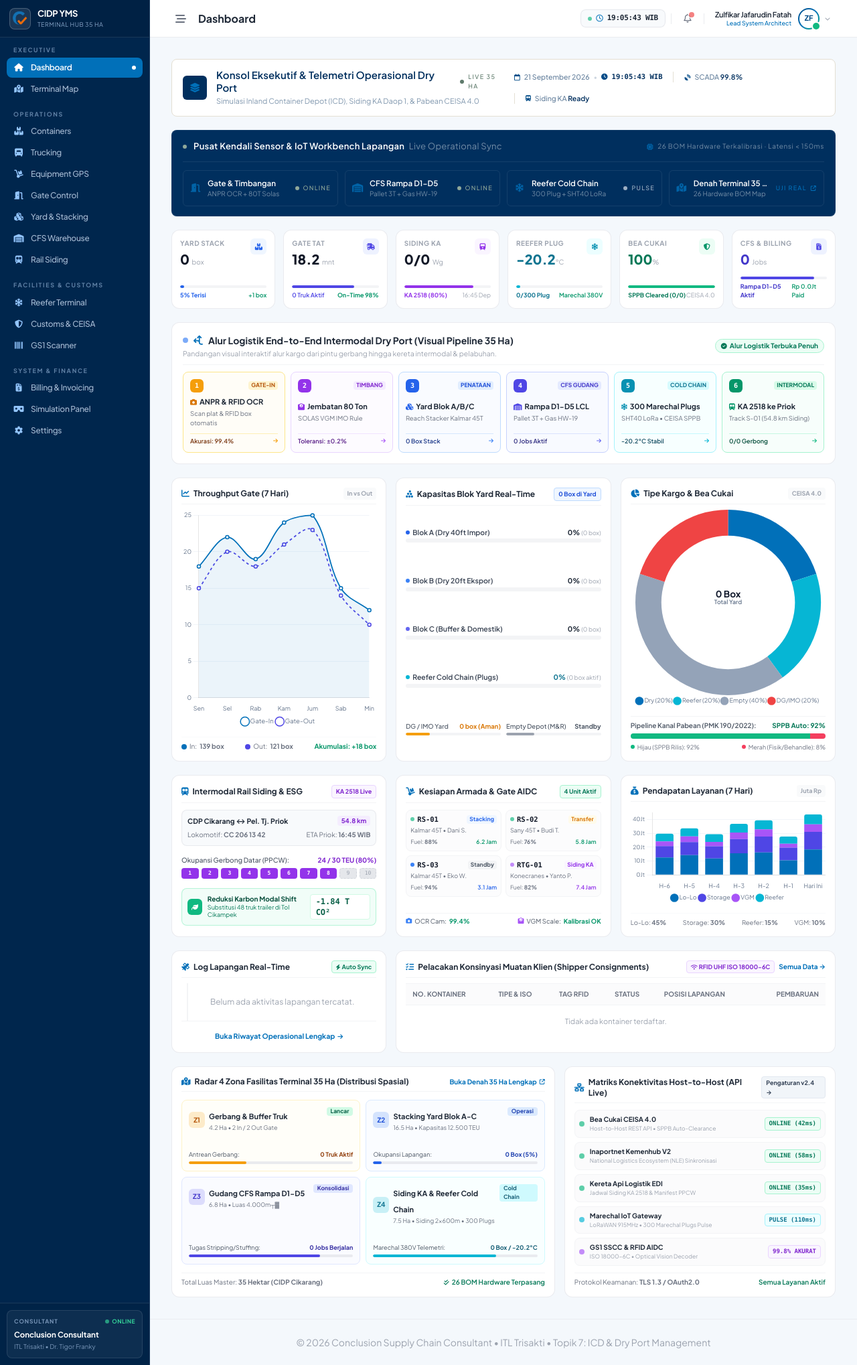
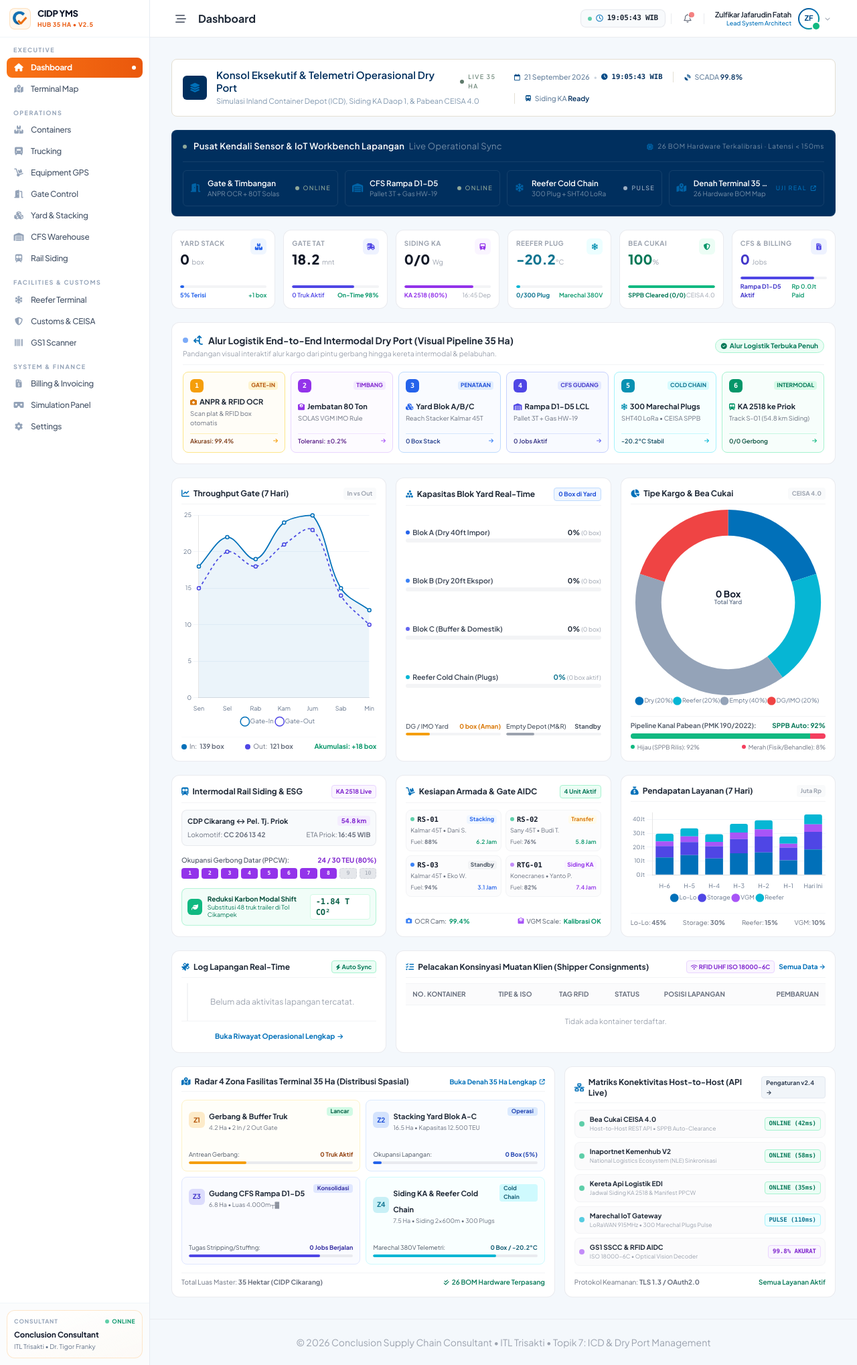
Before and after one commit to zulfikar1604/Conclusion_Intermodal_Dry_Port, a PHP site: page /xmlrpc/dashboard.php in a window 1280 px wide. Shown: the whole page at 67% size. Run offline with PHP 8.4, Linux system fonts and the light colour scheme; a user stored in the database is signed in; data that the repository does not hold is empty.

Commit message:
style: redesign sidebar to Clean Executive White with official Conclusion Orange brand accents

```diff
--- a/components/sidebar.php
+++ b/components/sidebar.php
@@ -1,34 +1,34 @@
 <?php
 // =============================================================================
 // FILE: components/sidebar.php
-// FUNGSI: Sidebar Navigasi Eksekutif CIDP (Maritime Navy Concept - Compact & Sleek)
+// FUNGSI: Sidebar Navigasi Eksekutif CIDP (Conclusion Orange & Clean Humanist Style)
 // =============================================================================
 ?>
-<!-- Sidebar (Maritime Navy: Selaras dengan Landing Page & Konten CIDP) -->
-<aside id="sidebar" class="bg-[#00264d] text-white flex-shrink-0 z-40 h-full overflow-hidden sidebar-transition w-56 fixed md:relative transform -translate-x-full md:translate-x-0 transition-all duration-300 ease-in-out shadow-xl md:shadow-none flex flex-col justify-between border-r border-white/10 font-sans">
+<!-- Sidebar (Clean Executive White + Conclusion Orange Hero Accent) -->
+<aside id="sidebar" class="bg-white text-slate-700 flex-shrink-0 z-40 h-full overflow-hidden sidebar-transition w-56 fixed md:relative transform -translate-x-full md:translate-x-0 transition-all duration-300 ease-in-out shadow-lg md:shadow-none flex flex-col justify-between border-r border-slate-200/80 font-sans">
 
-    <!-- Top: Logo Header (h-14 / 56px) -->
-    <div class="h-14 flex items-center justify-between px-3.5 border-b border-white/10 flex-shrink-0 bg-[#001f3f]/60">
+    <!-- Top: Logo Header (h-14 / 56px, Aligned with top header bar) -->
+    <div class="h-14 flex items-center justify-between px-3.5 border-b border-slate-100 flex-shrink-0 bg-white">
         <div class="flex items-center overflow-hidden space-x-2.5">
-            <div class="w-8 h-8 rounded-lg bg-white/10 border border-white/20 flex items-center justify-center p-1 flex-shrink-0 shadow-xs">
+            <div class="w-8 h-8 rounded-lg bg-orange-50 border border-orange-200/70 flex items-center justify-center p-1 flex-shrink-0 shadow-2xs">
                 <img src="assets/img/logo.png" alt="Logo" class="w-full h-full object-contain" onerror="this.src='https://via.placeholder.com/32?text=C'">
             </div>
             <div class="logo-text min-w-0">
-                <span class="text-[13px] font-bold tracking-tight text-white block leading-tight">CIDP YMS</span>
-                <span class="text-[9px] text-blue-200/70 tracking-wider block uppercase mt-0.5">Terminal Hub 35 Ha</span>
+                <span class="text-[13px] font-extrabold tracking-tight text-slate-900 block leading-tight">CIDP YMS</span>
+                <span class="text-[9px] font-bold text-orange-600 tracking-wider block uppercase mt-0.5">Hub 35 Ha &bull; v2.5</span>
             </div>
         </div>
         <!-- Mobile Close Button -->
-        <button onclick="toggleSidebar()" class="md:hidden text-white/70 hover:text-white p-1 rounded-lg focus:outline-none transition-colors" title="Tutup Menu">
+        <button onclick="toggleSidebar()" class="md:hidden text-slate-400 hover:text-slate-700 p-1 rounded-lg focus:outline-none transition-colors" title="Tutup Menu">
             <i class="fa-solid fa-xmark text-lg"></i>
         </button>
     </div>
 
     <!-- Middle: Navigation (4 Kluster Divisi Operasional Dry Port) -->
-    <nav class="flex-1 overflow-y-auto px-2.5 py-3 space-y-4">
+    <nav class="flex-1 overflow-y-auto px-2.5 py-3 space-y-3.5">
         <?php foreach ($menu_clusters as $cluster_title => $items): ?>
             <div class="space-y-0.5">
-                <div class="text-[9px] font-bold text-blue-200/50 uppercase tracking-[0.18em] px-2.5 mb-1 logo-text flex items-center justify-between">
+                <div class="text-[9px] font-bold text-slate-400 uppercase tracking-[0.16em] px-2.5 mb-1 logo-text flex items-center justify-between">
                     <span><?= $cluster_title ?></span>
                 </div>
                 <div class="space-y-0.5">
@@ -37,10 +37,10 @@
                             $is_active = ($page === $key);
                     ?>
                         <a href="dashboard.php?page=<?= $key ?>"
-                           class="relative flex items-center justify-between px-2.5 py-1.5 rounded-lg transition-all duration-150 group <?= $is_active ? 'bg-[#0170b9] text-white font-semibold shadow-xs' : 'text-blue-100/75 hover:text-white hover:bg-white/10 font-medium' ?>"
+                           class="relative flex items-center justify-between px-2.5 py-1.5 rounded-lg transition-all duration-150 group <?= $is_active ? 'bg-gradient-to-r from-orange-500 to-orange-600 text-white font-bold shadow-xs shadow-orange-500/25' : 'text-slate-600 hover:text-orange-600 hover:bg-orange-50/70 font-medium' ?>"
                            title="<?= $item['label'] ?>">
                             <div class="flex items-center min-w-0 space-x-2.5">
-                                <span class="w-4 flex items-center justify-center text-[12px] flex-shrink-0 transition-colors <?= $is_active ? 'text-white' : 'text-blue-300 group-hover:text-white' ?>">
+                                <span class="w-4 flex items-center justify-center text-[12px] flex-shrink-0 transition-colors <?= $is_active ? 'text-white' : 'text-slate-400 group-hover:text-orange-500' ?>">
                                     <i class="fa-solid <?= $item['icon'] ?>"></i>
                                 </span>
                                 <span class="text-[12px] logo-text truncate tracking-tight"><?= $item['label'] ?></span>
@@ -58,17 +58,17 @@
     </nav>
 
     <!-- Bottom: Executive Consultant Status Card -->
-    <div class="p-2.5 border-t border-white/10 logo-text flex-shrink-0 bg-[#001f3f]/40">
-        <div class="bg-white/5 border border-white/10 rounded-lg p-2.5">
+    <div class="p-2.5 border-t border-slate-100 logo-text flex-shrink-0 bg-slate-50/50">
+        <div class="bg-gradient-to-br from-white to-orange-50/40 border border-orange-200/60 rounded-xl p-2.5 shadow-2xs">
             <div class="flex items-center justify-between mb-1">
-                <span class="text-[8.5px] font-bold text-blue-200/60 uppercase tracking-widest">Consultant</span>
-                <span class="flex items-center text-[8.5px] text-emerald-400 font-bold uppercase tracking-wider">
-                    <span class="w-1.5 h-1.5 rounded-full bg-emerald-400 animate-pulse mr-1"></span>
+                <span class="text-[8.5px] font-bold text-slate-400 uppercase tracking-widest">Consultant</span>
+                <span class="flex items-center text-[8.5px] text-emerald-600 font-bold uppercase tracking-wider">
+                    <span class="w-1.5 h-1.5 rounded-full bg-emerald-500 animate-pulse mr-1"></span>
                     Online
                 </span>
             </div>
-            <p class="text-[11.5px] font-bold text-white truncate">Conclusion Consultant</p>
-            <p class="text-[9.5px] text-blue-200/60 truncate mt-0.5">ITL Trisakti &bull; Dr. Tigor Franky</p>
+            <p class="text-[11.5px] font-bold text-slate-900 truncate">Conclusion Consultant</p>
+            <p class="text-[9.5px] text-slate-500 truncate mt-0.5">ITL Trisakti &bull; Dr. Tigor Franky</p>
         </div>
     </div>
 </aside>
--- a/dashboard.php
+++ b/dashboard.php
@@ -211,8 +211,8 @@ $tanggal_sekarang = date('j') . ' ' . $bulan[(int)date('n')] . ' ' . date('Y');
         ::-webkit-scrollbar-track { background: transparent; }
         ::-webkit-scrollbar-thumb { background: #cbd5e1; border-radius: 10px; }
         ::-webkit-scrollbar-thumb:hover { background: #94a3b8; }
-        #sidebar nav::-webkit-scrollbar-thumb { background: rgba(255,255,255,0.15); }
-        #sidebar nav::-webkit-scrollbar-thumb:hover { background: rgba(255,255,255,0.3); }
+        #sidebar nav::-webkit-scrollbar-thumb { background: #e2e8f0; border-radius: 10px; }
+        #sidebar nav::-webkit-scrollbar-thumb:hover { background: #cbd5e1; }
         .timeline-dot { position: absolute; left: -5px; top: 5px; width: 10px; height: 10px; border-radius: 50%; }
         @keyframes fadeInScale {
             from { opacity: 0; transform: translateY(-8px) scale(0.98); }
```
